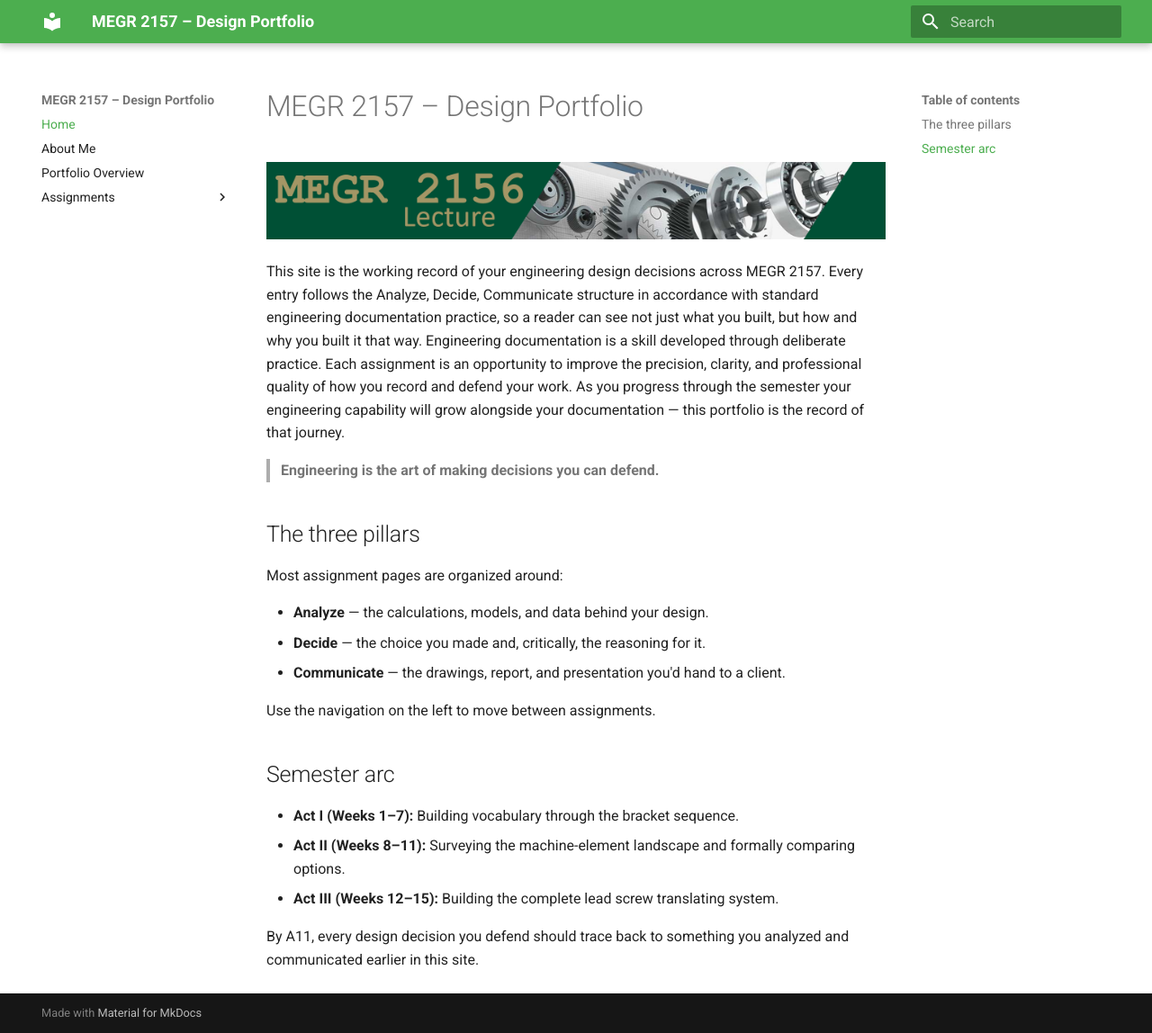
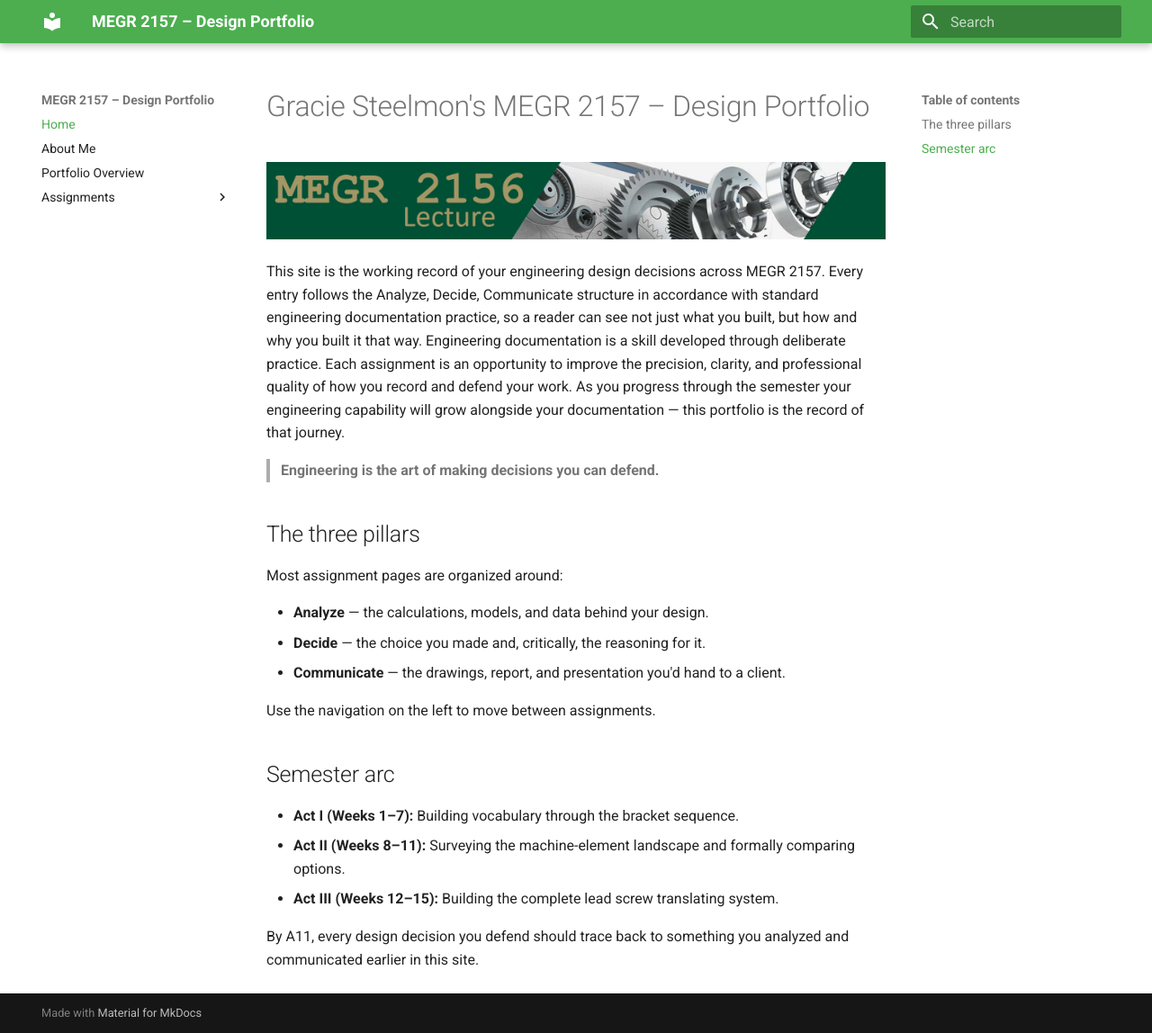
Before and after one commit to gracieanne14/design-projects-portfolio, an MkDocs documentation site: the page built from docs/index.md, in a window 1280 px wide and 1148 px high. Shown: the whole window at 90% size. Built offline with MkDocs 1.6.1 and Material for MkDocs 9.7.7, drawn with Linux system fonts in a browser that asks for light colours.

Commit message:
added my name

```diff
--- a/docs/index.md
+++ b/docs/index.md
@@ -1,4 +1,4 @@
-# MEGR 2157 – Design Portfolio
+# Gracie Steelmon's MEGR 2157 – Design Portfolio
 
 ![MEGR 2156-7 Title](MEGR2156title.png)
 
```
